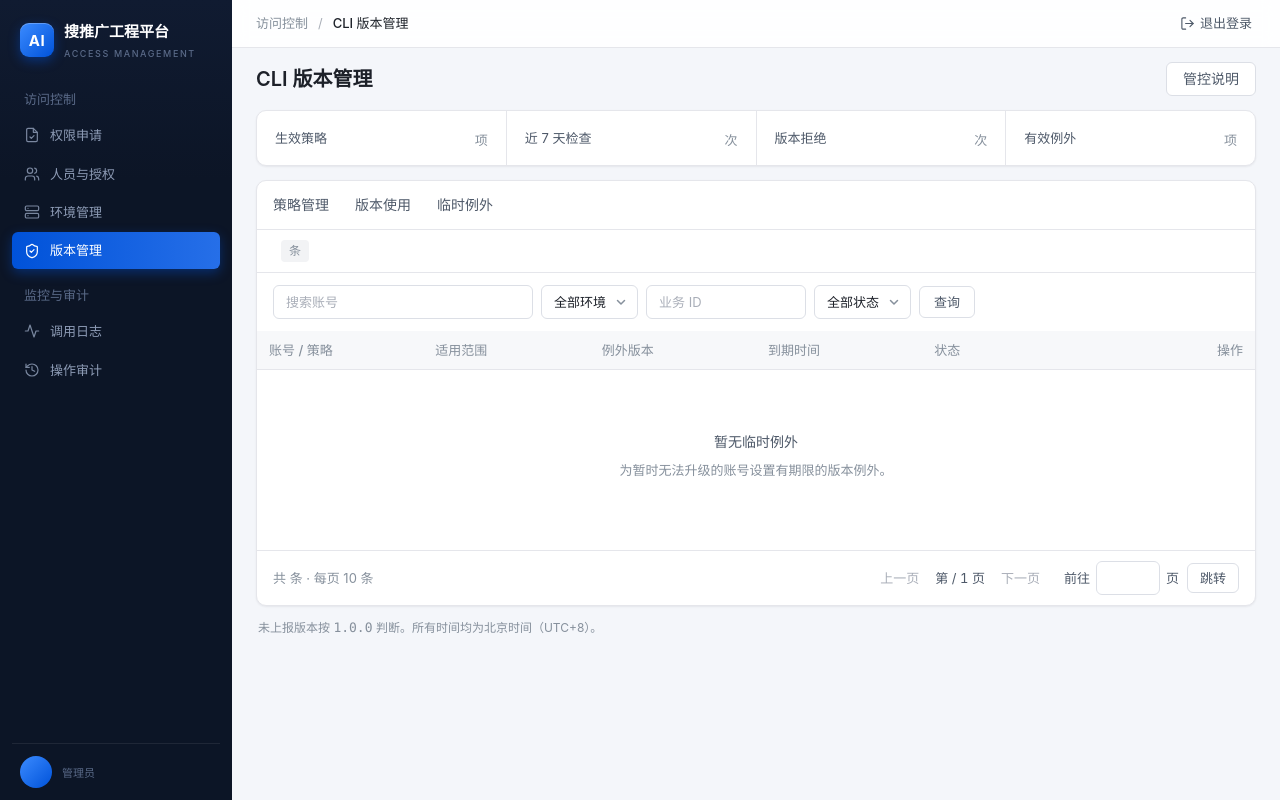
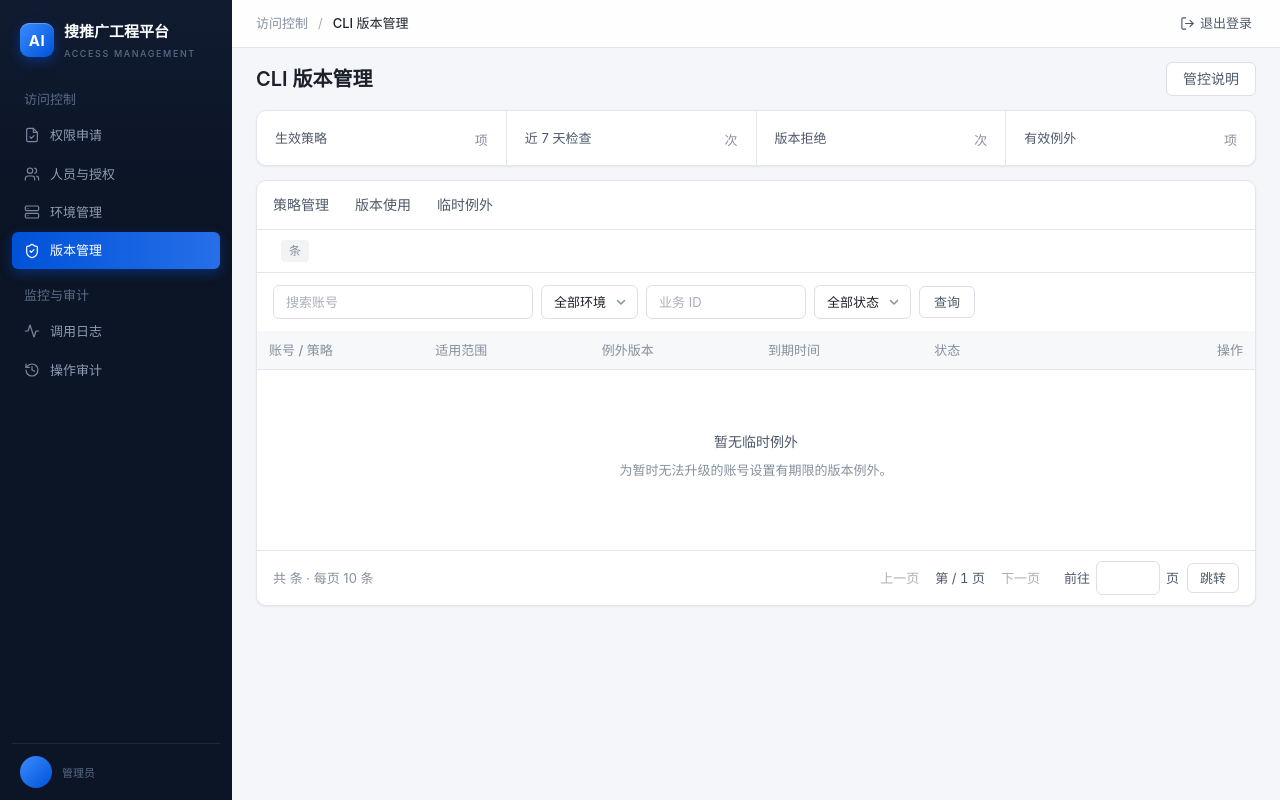
Before and after one commit to mossexplore/platform-cli, a FastAPI app: template access-service/app/templates/versions.html in a window 1280 px wide. Run offline with FastAPI, Linux system fonts and the light colour scheme; the template is opened without the code that fills it, so the values that code supplies are empty; parts of the project's set-up code (start-up, migrations or seed data) failed here and were passed over.

Commit message:
fix: remove version management footer description

```diff
--- a/access-service/app/templates/versions.html
+++ b/access-service/app/templates/versions.html
@@ -59,7 +59,6 @@
   </div>
   {% include 'pagination.html' %}
 </section>
-<p class="version-footnote">未上报版本按 <span class="mono">1.0.0</span> 判断。所有时间均为北京时间（UTC+8）。</p>
 {% for p in policies %}
   {{ policy_detail(p, modes, now, environment_names, admin) }}
   {% if admin.role=='super_admin' %}{{ confirm_action('policy-toggle-' ~ p.id, ('停用' if p.enabled else '启用') ~ '策略', p.name, '停用后不再执行此策略，其他适用策略继续生效。' if p.enabled else '启用后将在下一次检查时执行；预约策略仍按生效时间执行。', '/cli-permission/admin/versions/policies/' ~ p.id ~ '/toggle', csrf, 'false' if p.enabled else 'true') }}{% endif %}
```
